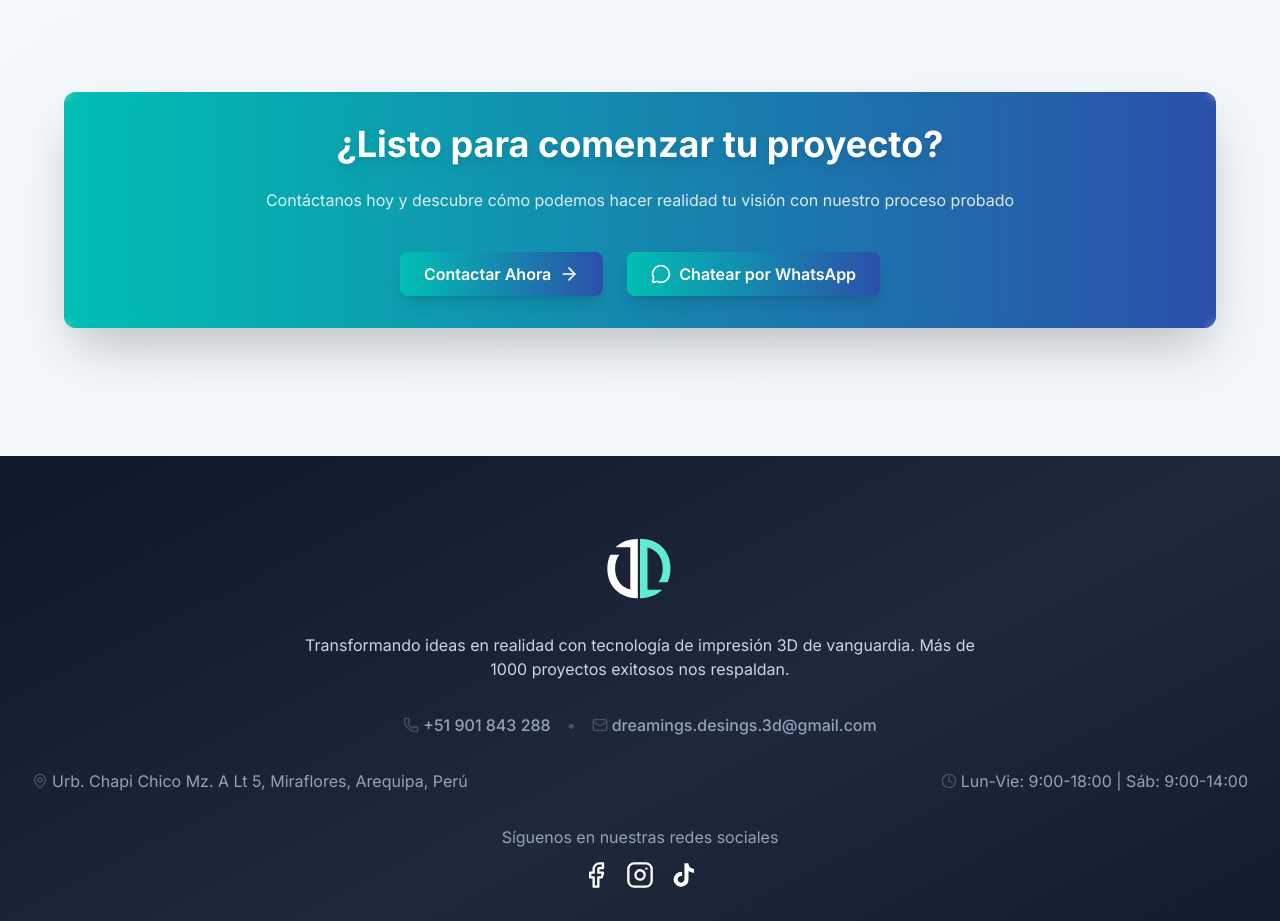
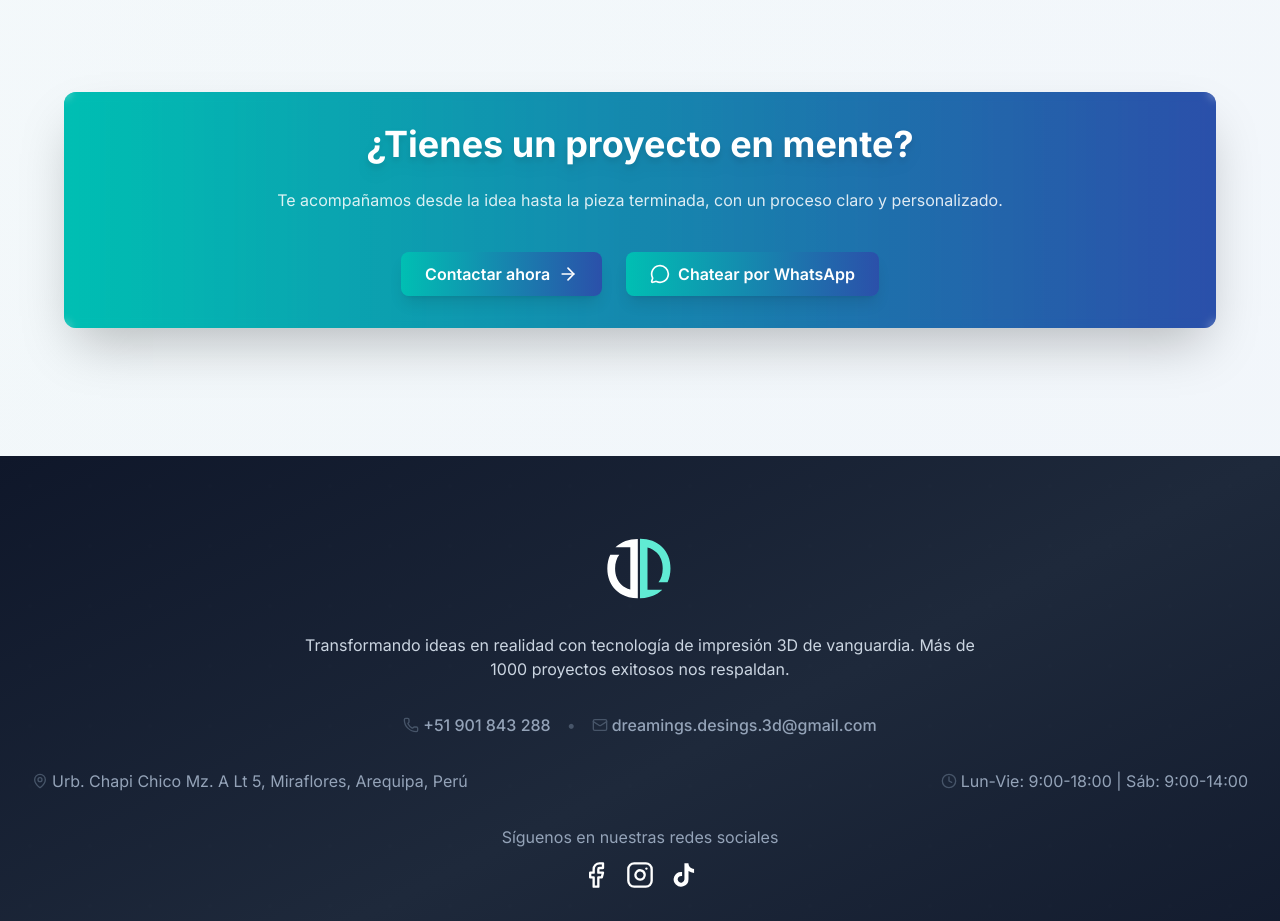
Before and after one commit to Ddreams3D/WEB-2026, a Next.js app: page /process in a window 1280 px wide. Shown: the part 2200-3121 px from the top of the page. Built offline with nearby package versions, Linux system fonts and the light colour scheme; no server answers.

Commit message:
Update Process CTA title and description

```diff
--- a/src/features/process/components/ProcessCallAction.tsx
+++ b/src/features/process/components/ProcessCallAction.tsx
@@ -24,16 +24,15 @@ export default function ProcessCallAction() {
               id="cta-heading"
               className="text-2xl sm:text-3xl lg:text-4xl font-bold text-white mb-6 drop-shadow-lg"
             >
-              ¿Listo para comenzar tu proyecto?
+              ¿Tienes un proyecto en mente?
             </h2>
             <p className="text-sm sm:text-base text-white/90 mb-10 max-w-3xl mx-auto leading-relaxed opacity-95">
-              Contáctanos hoy y descubre cómo podemos hacer realidad tu visión con
-              nuestro proceso probado
+              Te acompañamos desde la idea hasta la pieza terminada, con un proceso claro y personalizado.
             </p>
             <div className="flex flex-col sm:flex-row gap-6 justify-center">
               <Link href="/contact" aria-label="Ir a la página de contacto">
                 <ButtonPrincipal
-                  msgLg="Contactar Ahora"
+                  msgLg="Contactar ahora"
                   iconRight={
                     <ArrowRight
                       className={` text-white ml-2  ${getIconClasses('md')}`}
```
